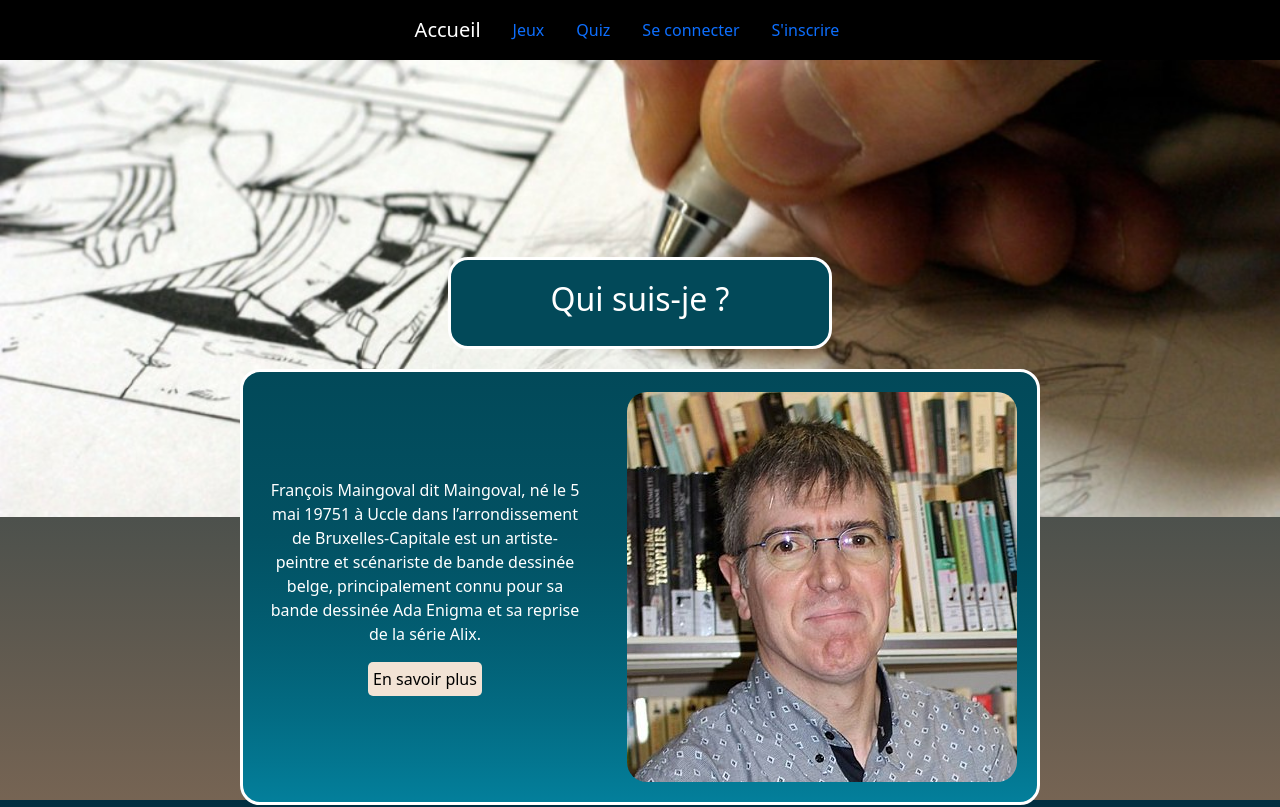
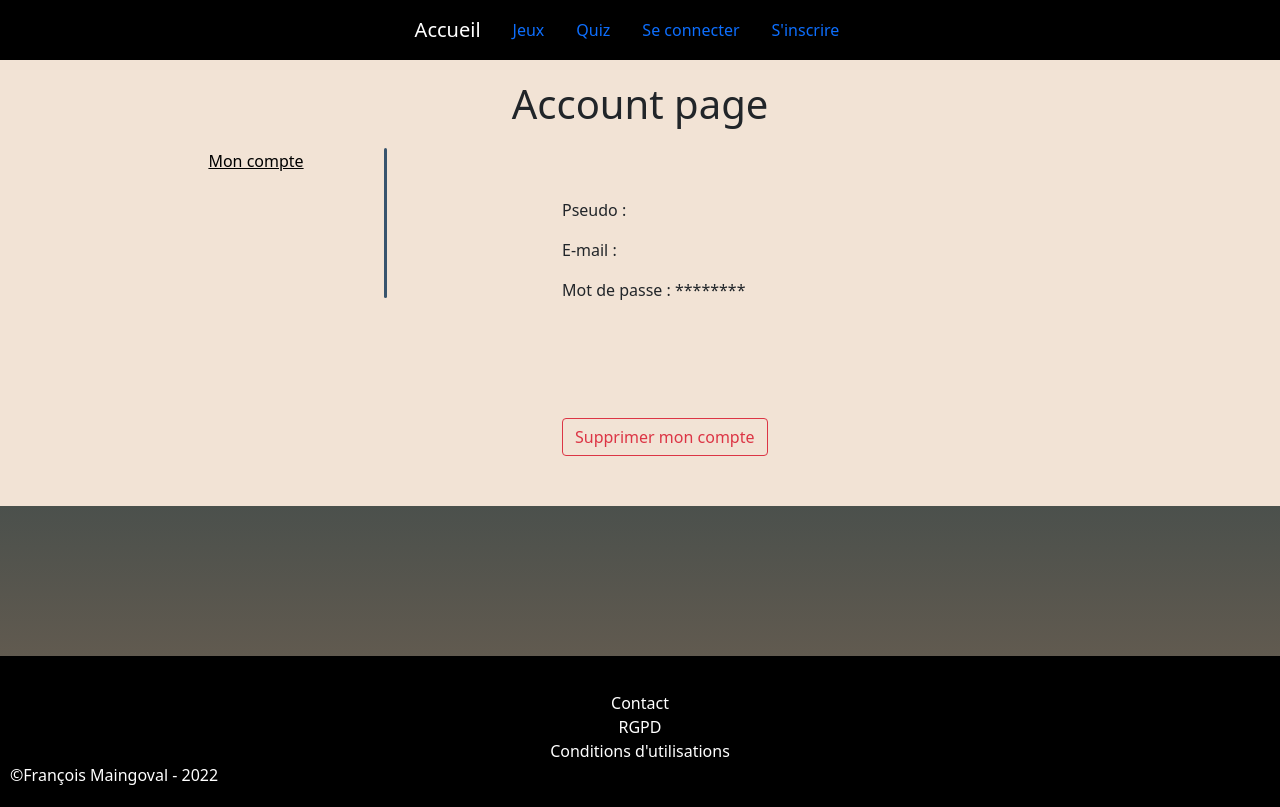
Before and after one commit to nmartou/TFE, a React (Create React App) app in the folder frontend/: page /account in a window 1280 px wide. Shown: the top 807 px of the page. Built offline with nearby package versions, Linux system fonts and the light colour scheme.

Commit message:
Feat: Add the account section

```diff
--- a/frontend/src/App.js
+++ b/frontend/src/App.js
@@ -17,6 +17,7 @@ import store from './Slice/Store';
 import Quiz from './Quizz/Quiz';
 import GPU from './Legal/GPU';
 import Footer from './HeaderAndFooter/Footer';
+import Account from './Auth/Account';
 
 //Return all routes of the site
 function App() {
@@ -35,6 +36,7 @@ function App() {
             <Route path='quiz' element={<ListQuiz />} />
             <Route path='quiz/:id' element={<Quiz />} />
             <Route path='gpu' element={<GPU />} />
+            <Route path='account' element={<Account />} />
             <Route path='*' element={<Home />} />
           </Routes>
         </BrowserRouter>
--- /dev/null
+++ b/frontend/src/Auth/Account.js
@@ -0,0 +1,64 @@
+import React, {useContext, useState, useEffect} from 'react';
+import './Auth.css';
+import { AuthContext } from './AuthContext';
+
+export default function Account() {
+    const { user } = useContext(AuthContext);
+    const [tempEmail, setTempEmail] = useState(null);
+
+    useEffect(() => {
+        if(user) {
+            ModifyEmail();
+        }
+    }, [user]);
+
+    const ModifyEmail = () => {
+        let mail = user.mail_address;
+        let tempMail = "";
+        let atIndice;
+        for(let i in mail) {
+            if(i < 2) {
+                tempMail += mail[i];
+            }
+            else if(mail[i] === "@") {
+                atIndice = i;
+                tempMail += mail[i];
+            }
+            else if(i > atIndice) {
+                tempMail += mail[i];
+            }
+            else {
+                tempMail += "*";
+            }
+        }
+        setTempEmail(tempMail);
+    }
+
+    const handleDelete = () => {
+        console.log("Delete !");
+    }
+
+    return(
+        <div className='account'>
+            {!user ?
+            <>
+                <p style={{height: 400}}>Vous n'êtes pas connecté ! <a className='account-link-login' href='/login'>Se connecter</a></p>
+            </> :
+            <>
+                <h1 className='account-title'>Account page</h1>
+                <section className='account-section'>
+                    <div className='account-tab'>
+                        <button className='account-tab-button'>Mon compte</button>
+                    </div>
+                    <div className='account-separator'></div>
+                    <div className='account-info'>
+                        <p>Pseudo : {user ? user.pseudo : ""}</p>
+                        <p>E-mail : {tempEmail ? tempEmail : ""}</p>
+                        <p>Mot de passe : ********</p>
+                        <button className='btn btn-outline-danger account-delete-button' onClick={handleDelete}>Supprimer mon compte</button>
+                    </div>
+                </section>
+            </>}
+        </div>
+    )
+}
--- a/frontend/src/Auth/Auth.css
+++ b/frontend/src/Auth/Auth.css
@@ -0,0 +1,57 @@
+div.account {
+    width: 100%;
+    height: 100%;
+    background-color: #F2E3D5;
+}
+
+a.account-link-login {
+    color: blue;
+}
+
+a.account-link-login:hover {
+    color: grey;
+}
+
+h1.account-title {
+    text-align: center;
+    margin-bottom: 20px;
+    padding-top: 20px;
+}
+
+section.account-section {
+    margin-left: auto;
+    margin-right: auto;
+    text-align: center;
+    display: flex;
+}
+
+div.account-tab {
+    width: 20%;
+    margin-left: 10%;
+    margin-right: auto;
+}
+
+button.account-tab-button {
+    background-color: #F2E3D5;
+    border: none;
+    text-decoration: underline;
+}
+
+div.account-separator {
+    border-left: 3px solid #38546d;
+    border-radius: 5px;
+    height: 150px;
+    position: absolute;
+    margin-left: 30%;
+}
+
+div.account-info {
+    padding: 50px;
+    width: 60%;
+    text-align: start;
+
+}
+
+button.account-delete-button {
+    margin-top: 100px;
+}
--- a/frontend/src/HeaderAndFooter/HeaderAndFooter.css
+++ b/frontend/src/HeaderAndFooter/HeaderAndFooter.css
@@ -8,6 +8,13 @@ nav {
 a {
     color: white;
     text-decoration: none;
+}
+
+img.icon-login {
+    width: 50px;
+    height: 50px;
+    margin-left: 10px;
+    padding: 10px;
 }
 
 /* Footer */
--- a/frontend/src/HeaderAndFooter/NavBar.js
+++ b/frontend/src/HeaderAndFooter/NavBar.js
@@ -3,6 +3,7 @@ import "./HeaderAndFooter.css";
 import { AuthContext } from "../Auth/AuthContext";
 import { ToastContainer } from "react-toastify";
 import "react-toastify/dist/ReactToastify.css";
+import Icon from "../assets/icon-login.png";
 
 export default function NavBar() {
     const { user, setUser, auth, token, setToken, logout, setIsLoading, isLoading } = useContext(AuthContext);
@@ -59,9 +60,15 @@ export default function NavBar() {
                             <a className="nav-link" href="/quiz">Quiz</a>
                         </li>
                         {user && token ? (
-                            <li className="nav-item">
-                                <a className="nav-link" href="/" onClick={logout}>Se déconnecter</a>
-                            </li>) : (
+                            <>
+                                <li className="nav-item">
+                                    <a className="nav-link" href="/account">Mon compte</a>
+                                </li>
+                                <li className="nav-item">
+                                    <a className="nav-link" href="/" onClick={logout}>Se déconnecter</a>
+                                </li>
+                            </>
+                            ) : (
                             <>
                                 <li className="nav-item">
                                     <a className="nav-link" href="/login">Se connecter</a>
```
Also changed, not shown: frontend/src/assets/icon-login.png (added).
